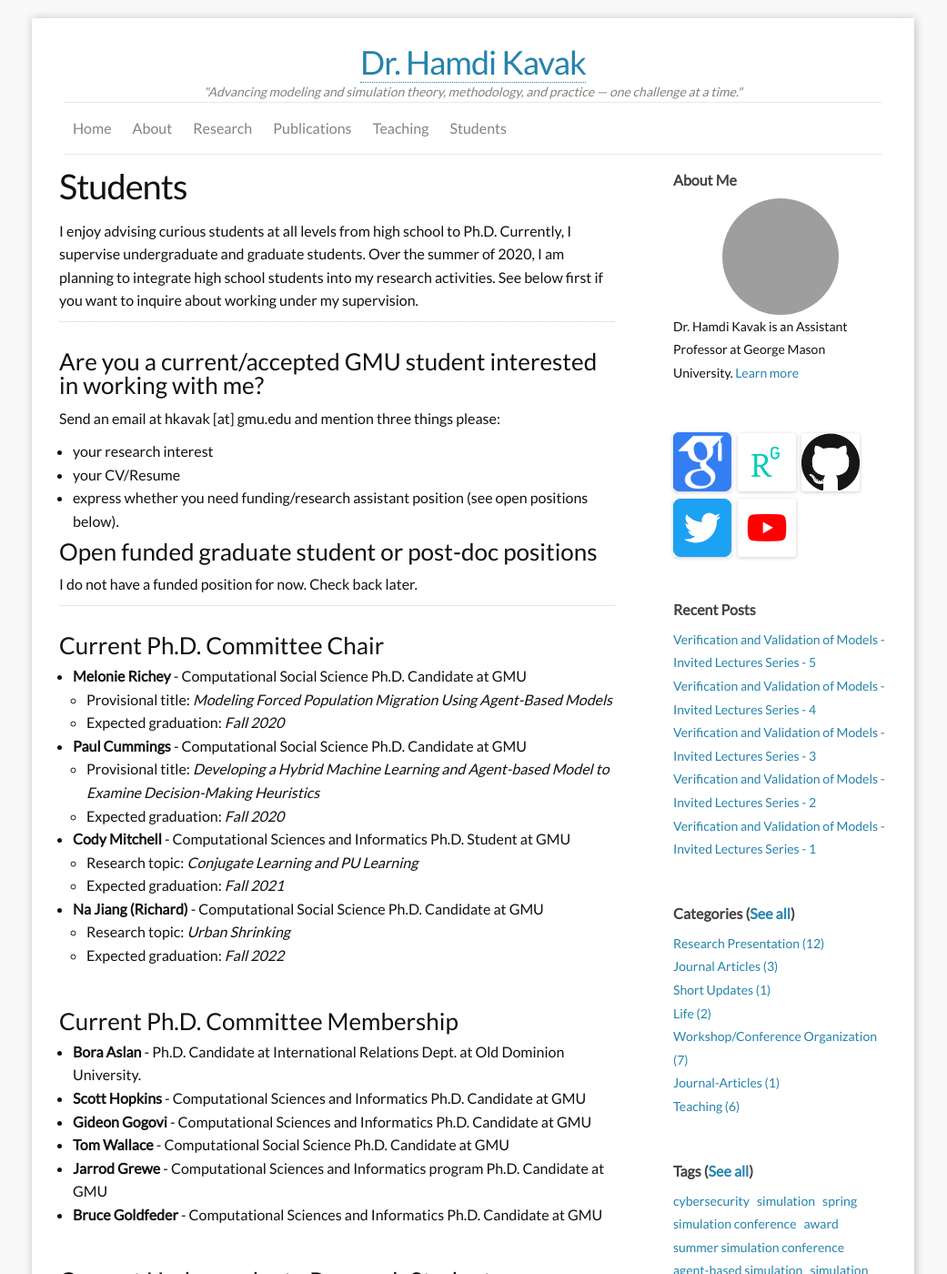
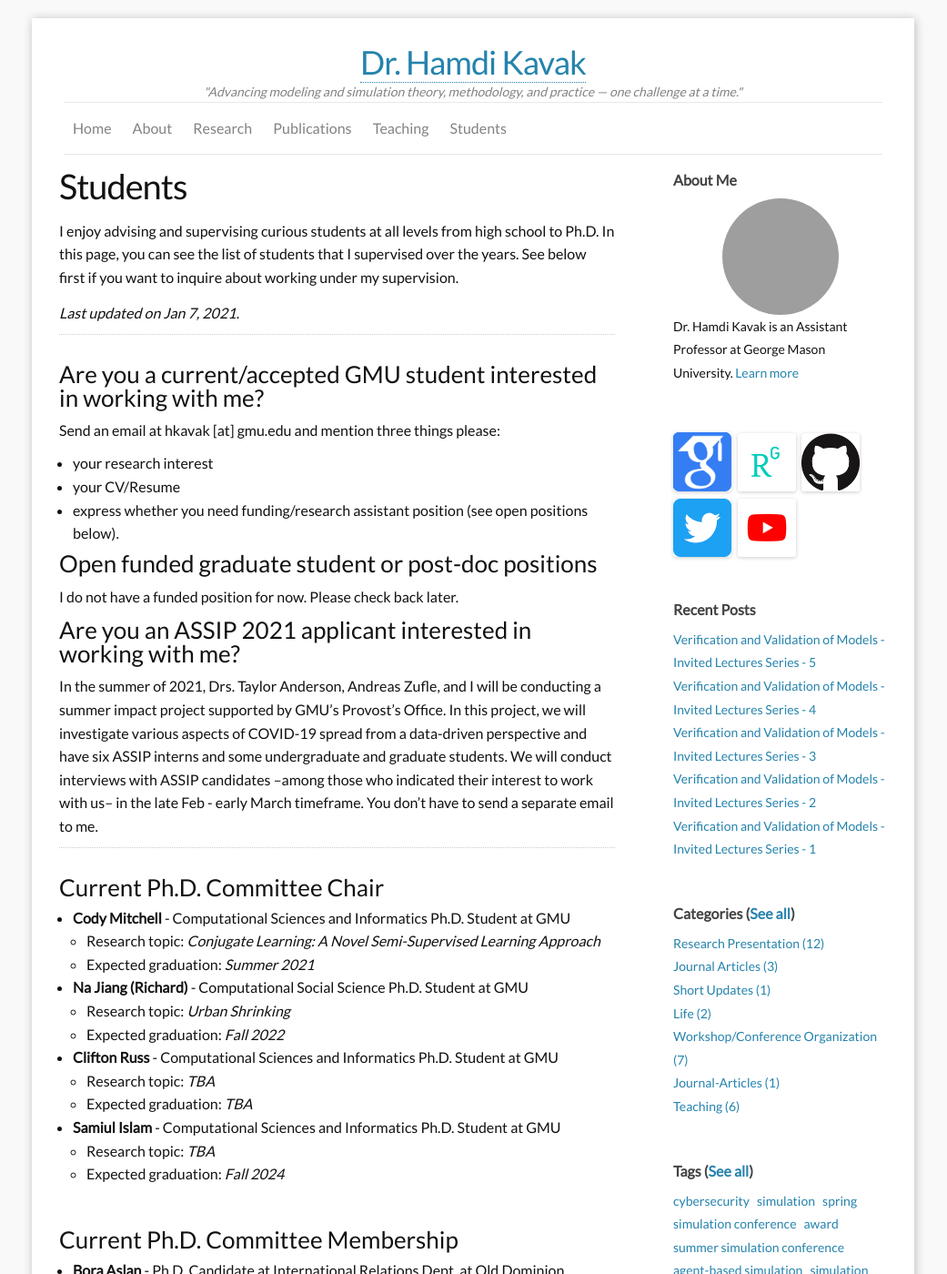
Before and after one commit to hamdikavak/hamdikavak.github.io, a Jekyll site: the page built from j_students.md, in a window 1280 px wide and 1400 px high. Shown: the whole window at 91% size, without its empty margins (120-1161 px from the left). Built offline with Jekyll 4.4.1, drawn with Linux system fonts in a browser that asks for light colours; nearby versions of some CDN libraries; some of the changed text lies outside the part shown; grey boxes are pictures that could not be loaded.

Commit message:
updated students page

```diff
--- a/j_students.md
+++ b/j_students.md
@@ -5,7 +5,9 @@
 nav: yes
 ---
 
-I enjoy advising curious students at all levels from high school to Ph.D. Currently, I supervise  undergraduate and graduate students. Over the summer of 2020, I am planning to integrate high school students into my research activities. See below first if you want to inquire about working under my supervision.
+I enjoy advising and supervising curious students at all levels from high school to Ph.D. In this page, you can see the list of students that I supervised over the years. See below first if you want to inquire about working under my supervision.
+
+*Last updated on Jan 7, 2021.*
 
 ---
 
@@ -16,52 +18,70 @@
 * express whether you need funding/research assistant position (see open positions below).
 
 ### Open funded graduate student or post-doc positions
-I do not have a funded position for now. Check back later.
+I do not have a funded position for now. Please check back later.
+
+
+### Are you an ASSIP 2021 applicant interested in working with me?
+In the summer of 2021, Drs. Taylor Anderson, Andreas Zufle, and I will be conducting a summer impact project supported by GMU's Provost's Office. In this project, we will investigate various aspects of COVID-19 spread from a data-driven perspective and have six ASSIP interns and some undergraduate and graduate students. We will conduct interviews with ASSIP candidates --among those who indicated their interest to work with us-- in the late Feb - early March timeframe. You don't have to send a separate email to me.
 
 ---
 
 ### Current Ph.D. Committee Chair
-* **Melonie Richey** - Computational Social Science Ph.D. Candidate  at GMU
-  * Provisional title: *Modeling Forced Population Migration Using Agent-Based Models*
-  * Expected graduation: *Fall 2020*
 
-* **Paul Cummings** - Computational Social Science Ph.D. Candidate at GMU
-  * Provisional title: *Developing a Hybrid Machine Learning and Agent-based Model to Examine Decision-Making Heuristics*
-  * Expected graduation: *Fall 2020*
 
 * **Cody Mitchell** - Computational Sciences and Informatics Ph.D. Student at GMU
-  * Research topic: *Conjugate Learning and PU Learning*
-  * Expected graduation: *Fall 2021*
+  * Research topic: *Conjugate Learning: A Novel Semi-Supervised Learning Approach*
+  * Expected graduation: *Summer 2021*
 
-* **Na Jiang (Richard)** - Computational Social Science Ph.D. Candidate at GMU
+* **Na Jiang (Richard)** - Computational Social Science Ph.D. Student at GMU
   * Research topic: *Urban Shrinking*
   * Expected graduation: *Fall 2022*
+
+* **Clifton Russ** - Computational Sciences and Informatics Ph.D. Student at GMU
+  * Research topic: *TBA*
+  * Expected graduation: *TBA*
+
+* **Samiul Islam** - Computational Sciences and Informatics Ph.D. Student at GMU
+  * Research topic: *TBA*
+  * Expected graduation: *Fall 2024*
 
 <br/>
 ### Current Ph.D. Committee Membership
 * **Bora Aslan** - Ph.D. Candidate at International Relations Dept. at Old Dominion University.
 * **Scott Hopkins** - Computational Sciences and Informatics Ph.D. Candidate at GMU
-* **Gideon Gogovi** - Computational Sciences and Informatics Ph.D. Candidate at GMU
 * **Tom Wallace** - Computational Social Science Ph.D. Candidate at GMU
 * **Jarrod Grewe** - Computational Sciences and Informatics program Ph.D. Candidate  at GMU
 * **Bruce Goldfeder** - Computational Sciences and Informatics Ph.D. Candidate at GMU
+* **Shatha Alahmadi** - Computational Sciences and Informatics Ph.D. Student at GMU
 
 <br/>
 ### Current Undergraduate Research Students
 * **Gowri Prathap** - (URSP Summer 2020) Computational and Data Sciences major at GMU.
 
 <br/>
-### High School Research Students
-* **Aarav Khanna** - (ASSIP 2020) - Rising Junior at Thomas Jefferson High School for Science and Technology.
-* **David Han** - (ASSIP 2020) - Rising Senior at Thomas Jefferson High School for Science and Technology.
-* **Isheitaa Bansal** - (ASSIP 2020) - Rising Senior at Chantilly High School.
-* **Rayan Yu ** - (ASSIP 2020) - Rising Senior at James Madison High School.
+### Current High School Research Students
+* **David Han** - (ASSIP 2020) - Rising Senior at Thomas Jefferson High School for Science and Technology  (as of summer 2020).
+* **Isheitaa Bansal** - (ASSIP 2020) - Rising Senior at Chantilly High School (as of summer 2020).
 
 ---
 
+### Past Ph.D. Dissertation Committee Chair
+* **Melonie Richey** - Computational Social Science Ph.D.  at GMU (awarded Fall 2020)
+  * Title: [*Scalable Agent-Based Modeling of Forced Migration*](https://www.dropbox.com/s/fdbpildwkzrat3q/Richey_2020_abstract.pdf?dl=0)
+
+* **Paul Cummings** - Computational Social Science Ph.D. Candidate at GMU (awarded Fall 2020)
+  * Title: [*A Hybrid Machine Learning and Agent-Based Modeling Approach to Examine Decision-Making Heuristics*](https://www.dropbox.com/s/6dl6wf5nhabayc8/PaulCummings_PHD_Abstract.pdf?dl=0)
+
 ### Past Ph.D. Dissertation Committee Member
+* **Gideon Gogovi** - Computational Science and Informatics Ph.D. at GMU (awarded Fall 2020).
+  * Title: [*Polymers and Biomolecules in Solvents: A Molecular Dynamics Study*](https://search.proquest.com)
 * **Christine Harvey** - Computational Science and Informatics Ph.D. at GMU (awarded Fall 2019).
   * Title: [*Modeling, Simulation, and Analysis of the US Organ Transplant System*](https://search.proquest.com/docview/2379670232)
 
+
 ### Past Undergraduate Research Students
 * **Peter Banks** - (Spring 2020) Economics major at GMU.
+
+### Past High School Research Students
+* **Aarav Khanna** - (ASSIP 2020) - Rising Junior at Thomas Jefferson High School for Science and Technology (as of summer 2020).
+* **Rayan Yu ** - (ASSIP 2020) - Rising Senior at James Madison High School  (as of summer 2020).
```
